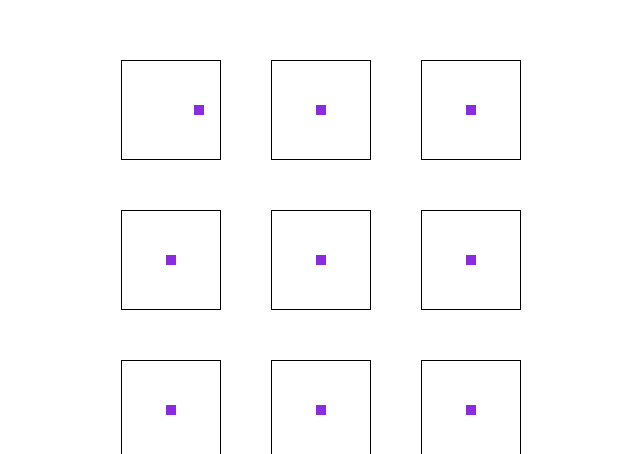
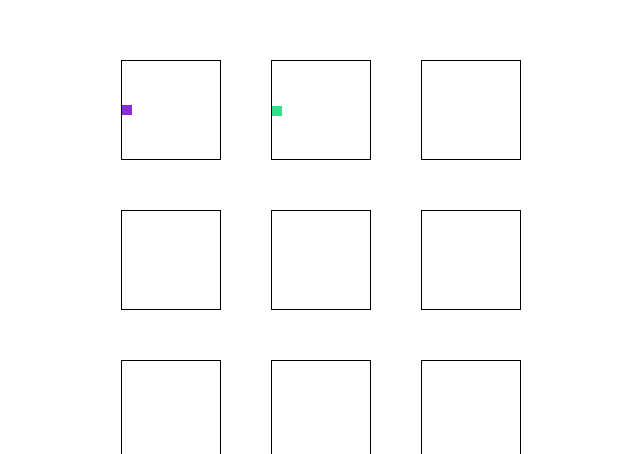
Before and after one commit to NowWeAre-Free/keyframes-practice, a plain HTML site: page index.html in a window 1280 px wide. Shown: the part 148-602 px from the top of the page, without its empty margins (319-959 px from the left). Drawn offline with Linux system fonts and the light colour scheme.

Commit message:
add container 2

```diff
--- a/index.html
+++ b/index.html
@@ -5,38 +5,38 @@
     <meta charset="UTF-8">
     <meta http-equiv="X-UA-Compatible" content="IE=edge">
     <meta name="viewport" content="width=device-width, initial-scale=1.0">
-    <link rel="stylesheet" href="style.css">
+    <link rel="stylesheet" href="css/style.css">
     <title>Document</title>
 </head>
 
 <body>
     <div class="wrapper">
-        <div class="container">
-            <div class="box box1"></div>
+        <div class="container1 container">
+            <div class="container1__box box"></div>
         </div>
-        <div class="container">
-            <div class="box box2"></div>
+        <div class="container2 container">
+            <div class="container2__box  box"></div>
         </div>
-        <div class="container">
-            <div class="box box3"></div>
+        <div class="containe3 container">
+            <div class="container3__box  box"></div>
         </div>
-        <div class="container">
-            <div class="box box4"></div>
+        <div class="container4 container">
+            <div class="container4__box  box"></div>
         </div>
-        <div class="container">
-            <div class="box box5"></div>
+        <div class="container5 container">
+            <div class="container5__box  box"></div>
         </div>
-        <div class="container">
-            <div class="box box6"></div>
+        <div class="container6 container">
+            <div class="container6__box  box"></div>
         </div>
-        <div class="container">
-            <div class="box box7"></div>
+        <div class="container7 container">
+            <div class="container7__box  box"></div>
         </div>
-        <div class="container">
-            <div class="box box8"></div>
+        <div class="container8 container">
+            <div class="container8__box  box"></div>
         </div>
-        <div class="container">
-            <div class="box box9"></div>
+        <div class="container9 container">
+            <div class="container9__box  box"></div>
         </div>
     </div>
 </body>
--- /dev/null
+++ b/scss/style.scss
@@ -0,0 +1,86 @@
+@use './mixins';
+
+body {
+    display: flex;
+    justify-content: center;
+    align-items: center;
+    height: 100vh;
+}
+
+.wrapper {
+    display: grid;
+    grid-template-columns: repeat(3, 100px);
+    grid-template-rows: repeat(3, 100px);
+    gap: 50px;
+}
+
+.container {
+    border: 1px solid black;
+    position: relative;
+}
+
+.box {
+    width: 10px;
+    height: 10px;
+    position: absolute;
+}
+
+.container1 {
+    display: flex;
+    justify-content: center;
+    align-items: center;
+    &__box {
+        animation-name: leftToRight;
+        animation-iteration-count: infinite;
+        animation-duration: 5s;
+        animation-timing-function: 5s;
+        background-color: blueviolet;
+    }
+}
+
+.container2 {
+    display: flex;
+    align-items: center;
+    &__box {
+        animation-name: eachSide;
+        animation-iteration-count: infinite;
+        animation-duration: 5s;
+        animation-timing-function: 5s;
+        background-color: rgb(43, 226, 141);
+    }
+}
+
+
+@keyframes leftToRight {
+    from {
+        left: 0;
+        width: 10px;
+    }
+    to {
+        left: 50px;
+        width: 50px;
+    }
+}
+
+@keyframes eachSide {
+    0% {
+        top: 45px;
+        left: 0;
+    }
+    25% {
+        top: 0;
+        left: 45px;
+    }
+    50% {
+        top: 45px;
+        left:89px;
+    }
+    75% {
+        top: 89px;
+        left: 45px;
+    }
+    100% {
+        top: 45px;
+        left: 0;
+    }
+}
```
Also changed, not shown: scss/_mixins.scss (added, +16 -0 lines), css/style.css (added), style.css (deleted), 1 other file.
